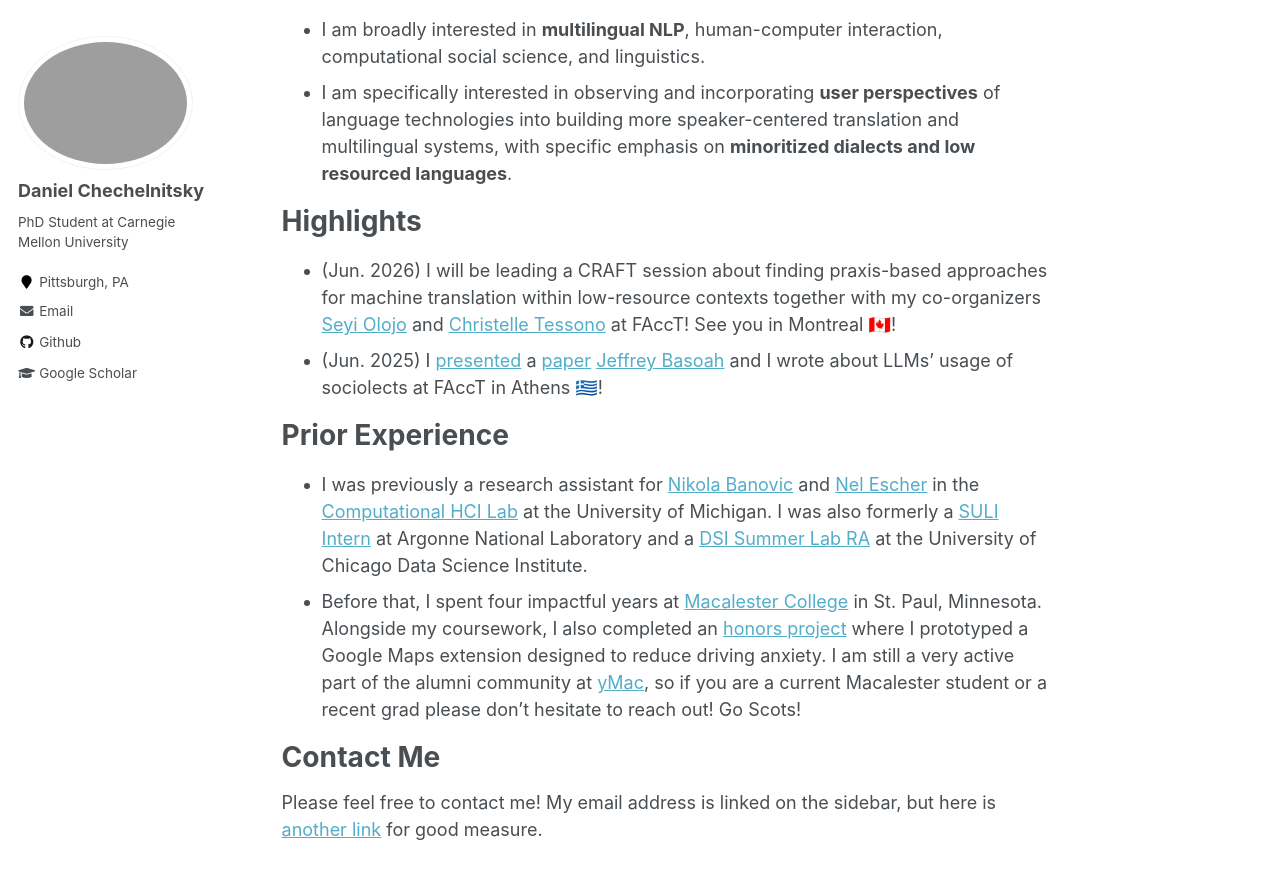
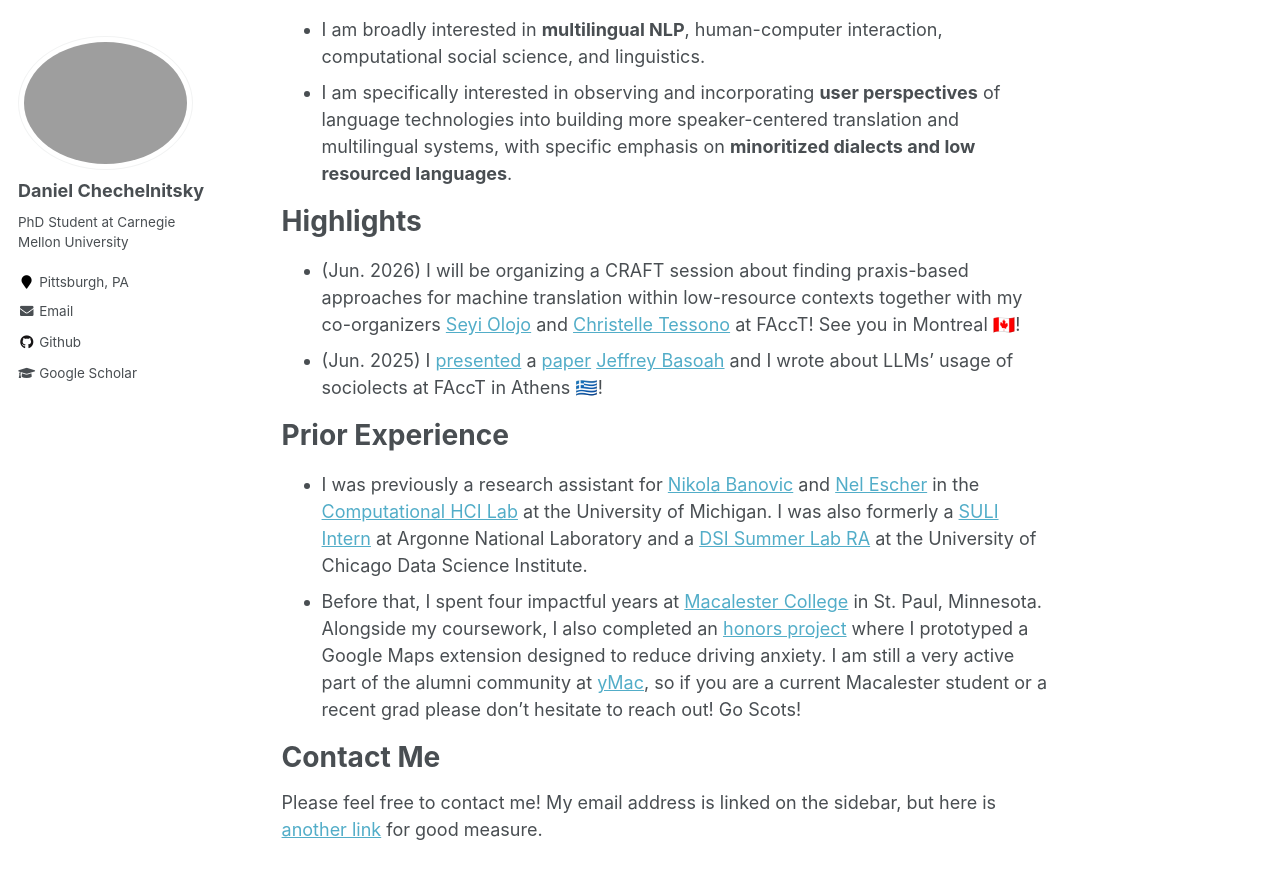
Before and after one commit to chechelnitskd/chechelnitskd.github.io, a Jekyll site: the page built from _pages/about.md, in a window 1280 px wide and 900 px high, scrolled down 480 px. Shown: the top 879 px of the window. Built offline with Jekyll 4.4.1, drawn with Linux system fonts in a browser that asks for light colours.

Commit message:
Update about.md

```diff
--- a/_pages/about.md
+++ b/_pages/about.md
@@ -19,7 +19,7 @@ Hi, I'm Dan! Here is some information about me:
 - I am specifically interested in observing and incorporating **user perspectives** of language technologies into building more speaker-centered translation and multilingual systems, with specific emphasis on **minoritized dialects and low resourced languages**.
 
 # Highlights
-- (Jun. 2026) I will be leading a CRAFT session about finding praxis-based approaches for machine translation within low-resource contexts together with my co-organizers [Seyi Olojo](https://www.seyiolojo.com/) and [Christelle Tessono](https://christelletessono.com/) at FAccT! See you in Montreal 🇨🇦!
+- (Jun. 2026) I will be organizing a CRAFT session about finding praxis-based approaches for machine translation within low-resource contexts together with my co-organizers [Seyi Olojo](https://www.seyiolojo.com/) and [Christelle Tessono](https://christelletessono.com/) at FAccT! See you in Montreal 🇨🇦!
 - (Jun. 2025) I [presented](https://www.youtube.com/watch?v=qA7aT0mdYao) a [paper](https://dl.acm.org/doi/full/10.1145/3715275.3732045) [Jeffrey Basoah](https://jeffreybasoah.github.io/) and I wrote about LLMs' usage of sociolects at FAccT in Athens 🇬🇷!
 
 # Prior Experience
```
